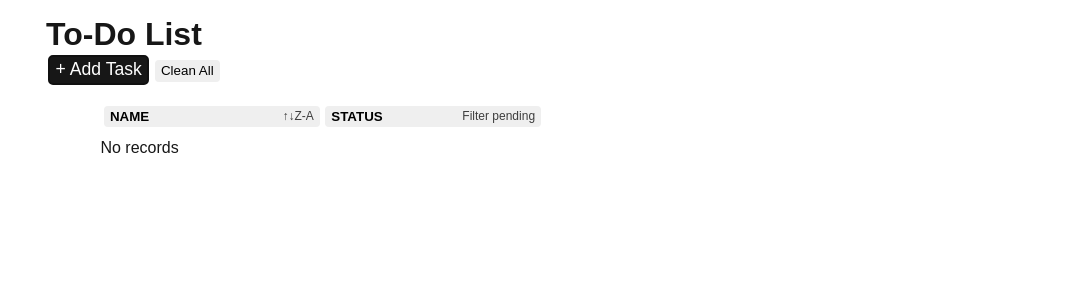
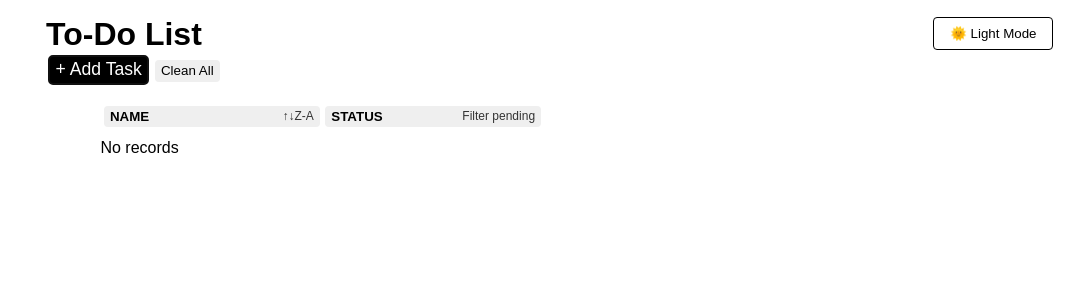
Before and after one commit to jmirandab/task-manager, a Next.js app: page / in a window 1280 px wide. Shown: the top 300 px of the page, without its empty margins (210-1280 px from the left). Built offline with nearby package versions, Linux system fonts and the light colour scheme.

Commit message:
Add files via upload

```diff
--- a/src/app/globals.css
+++ b/src/app/globals.css
@@ -1,8 +1,10 @@
+
+/* Default styles using system preference */
 :root {
   --background: #ffffff;
-  --foreground: #171717;
-  --light-text: #3d3d3d;
-  --zebra-bg: #cbcbcb;
+  --foreground: #000000;
+  --light-text: #333333;
+  --zebra-bg: #f5f5f5;
 }
 
 @media (prefers-color-scheme: dark) {
@@ -13,6 +15,24 @@
     --zebra-bg: #2c2c2c;
   }
 }
+
+html.light {
+  --background: #ffffff;
+  --foreground: #000000;
+  --light-text: #333333;
+  --zebra-bg: #f5f5f5;
+  --buttonface: #EFEFEF;
+}
+
+html.dark {
+  --background: #0a0a0a;
+  --foreground: #ededed;
+  --light-text: #efefef;
+  --zebra-bg: #2c2c2c;
+
+  --buttonface: #6B6B6B;
+}
+
 
 html,
 body {
--- a/src/app/layout.tsx
+++ b/src/app/layout.tsx
@@ -1,5 +1,6 @@
 import type { Metadata } from "next";
 import { Geist, Geist_Mono } from "next/font/google";
+import { ThemeProvider } from '@/context/themeContext';
 import "./globals.css";
 
 const geistSans = Geist({
@@ -25,7 +26,10 @@ export default function RootLayout({
   return (
     <html lang="en">
       <body className={`${geistSans.variable} ${geistMono.variable}`}>
-        {children}
+
+        <ThemeProvider>
+          {children}
+        </ThemeProvider>
       </body>
     </html>
   );
--- a/src/app/page.module.css
+++ b/src/app/page.module.css
@@ -81,4 +81,6 @@
   border: none;
   border-radius: 4px;
   cursor: pointer;
+  background-color: var(--buttonface);
+  color: var(--foreground)
 }
--- a/src/app/page.tsx
+++ b/src/app/page.tsx
@@ -4,12 +4,14 @@ import React from "react";
 import AddTaskDialog from "@/components/AddTaskDialog/AddTaskDialog";
 import TaskList from "@/components/TaskList/TaskList";
 import { useTasks } from "./useTasks";
+import ThemeToggle from '@/components/ThemeToggle/ThemeToggle';
 
 export default function Home() {
   const { tasksList, addTask, toggleTaskStatus, cleanAllTasks } = useTasks();
 
   return (
     <main className={styles.App}>
+      <ThemeToggle />
       <h1>To-Do List</h1>
       <section>
         <AddTaskDialog onAddTask={addTask} />
--- a/src/components/AddTaskDialog/AddTaskDialog.module.css
+++ b/src/components/AddTaskDialog/AddTaskDialog.module.css
@@ -5,6 +5,17 @@
   translate: -50% -50%;
   border-radius: 4px;
   z-index: 4;
+  border: 1.5px solid var(--foreground) ;
+  background-color: var(--background);
+  color: var(--foreground);
+}
+
+.dialog input{
+
+  border: 1.5px solid var(--light-text) ;
+  color: var(--light-text) ;
+  background-color: var(--background);
+  color: var(--foreground);
 }
 
 .task__main dialog::backdrop {
@@ -51,7 +62,7 @@
   border: 2px solid red;
 }
 
-.button__cta,
+button.button__cta,
 .task__main form button[type="submit"] {
   font-size: 1.1em;
   color: var(--background);
--- a/src/components/StatusChip/StatusChip.module.css
+++ b/src/components/StatusChip/StatusChip.module.css
@@ -36,7 +36,7 @@
 .statusChip__text {
   margin: 0 1.5em;
 }
-
+/*
 @media (prefers-color-scheme: dark) {
   .statuschip {
     color: var(--background);
@@ -62,3 +62,28 @@
     }
   }
 }
+ */
+
+ :global(html.dark) .statuschip {
+  color: var(--background);
+  background-color: transparent;
+}
+
+:global(html.dark) .statuschip_pending {
+  border: 2px solid #f7f74b;
+  color: yellow;
+
+  .statuschip__icon {
+    outline: 1px solid yellow;
+
+  }
+}
+
+:global(html.dark) .statuschip_complete {
+  border: 2px solid #28c328;
+  color: #28c328;
+  .statuschip__icon {
+    outline: 1px solid #28c328;
+
+  }
+}
--- /dev/null
+++ b/src/components/ThemeToggle/ThemeToggle.tsx
@@ -0,0 +1,29 @@
+'use client';
+
+import { useTheme } from '@/context/themeContext';
+
+const ThemeToggle = () => {
+  const { theme, toggleTheme } = useTheme();
+
+  return (
+    <button
+      onClick={toggleTheme}
+      style={{
+        padding: '0.5rem 1rem',
+        border: '1px solid var(--foreground)',
+        borderRadius: '4px',
+        cursor: 'pointer',
+        backgroundColor: 'var(--background)',
+        color: 'var(--foreground)',
+        position: 'fixed',
+        right: '1em',
+        top: '1em',
+      }}
+      aria-label="Toggle Theme"
+    >
+      {theme === 'light' ? '🌞 Light Mode' : '🌜 Dark Mode'}
+    </button>
+  );
+};
+
+export default ThemeToggle;
--- /dev/null
+++ b/src/context/themeContext.tsx
@@ -0,0 +1,49 @@
+'use client';
+
+import { createContext, useContext, useEffect, useState } from 'react';
+
+type Theme = 'light' | 'dark';
+
+interface ThemeContextProps {
+  theme: Theme;
+  toggleTheme: () => void;
+}
+
+const ThemeContext = createContext<ThemeContextProps | undefined>(undefined);
+
+export const ThemeProvider = ({ children }: { children: React.ReactNode }) => {
+  const [theme, setTheme] = useState<Theme>('light');
+
+  useEffect(() => {
+    // Check for saved theme in localStorage or system preference
+    const storedTheme = localStorage.getItem('theme') as Theme | null;
+    const systemTheme = window.matchMedia('(prefers-color-scheme: dark)').matches ? 'dark' : 'light';
+    const initialTheme = storedTheme || systemTheme;
+    setTheme(initialTheme);
+    document.documentElement.classList.add(initialTheme);
+  }, []);
+
+  const toggleTheme = () => {
+    setTheme((prevTheme) => {
+      const newTheme = prevTheme === 'light' ? 'dark' : 'light';
+      document.documentElement.classList.remove(prevTheme);
+      document.documentElement.classList.add(newTheme);
+      localStorage.setItem('theme', newTheme);
+      return newTheme;
+    });
+  };
+
+  return (
+    <ThemeContext.Provider value={{ theme, toggleTheme }}>
+      {children}
+    </ThemeContext.Provider>
+  );
+};
+
+export const useTheme = () => {
+  const context = useContext(ThemeContext);
+  if (!context) {
+    throw new Error('useTheme must be used within a ThemeProvider');
+  }
+  return context;
+};
```
